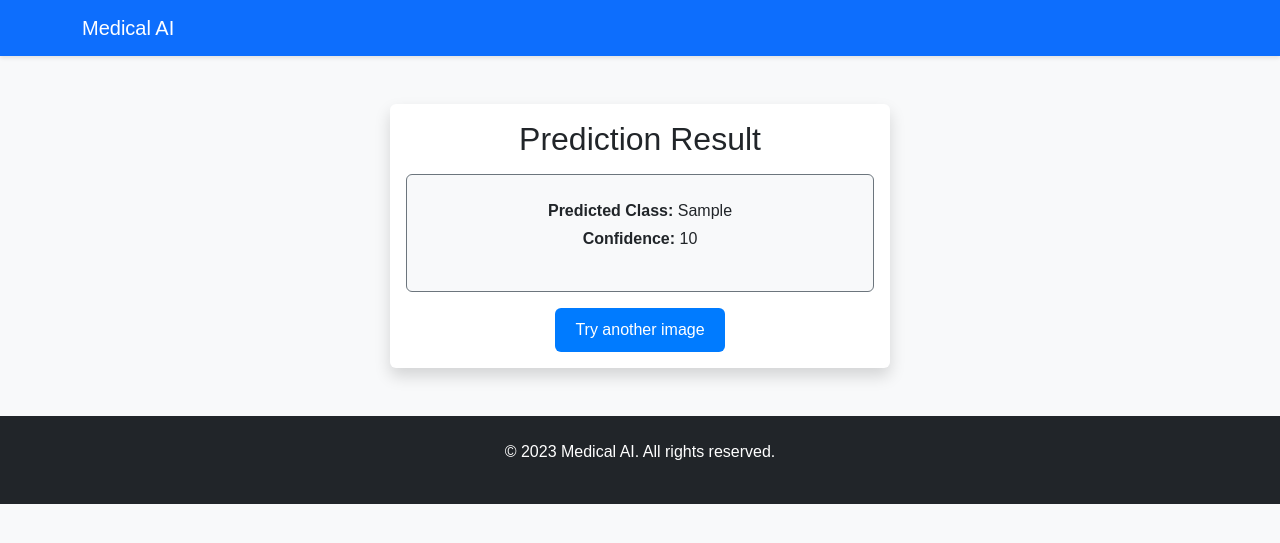
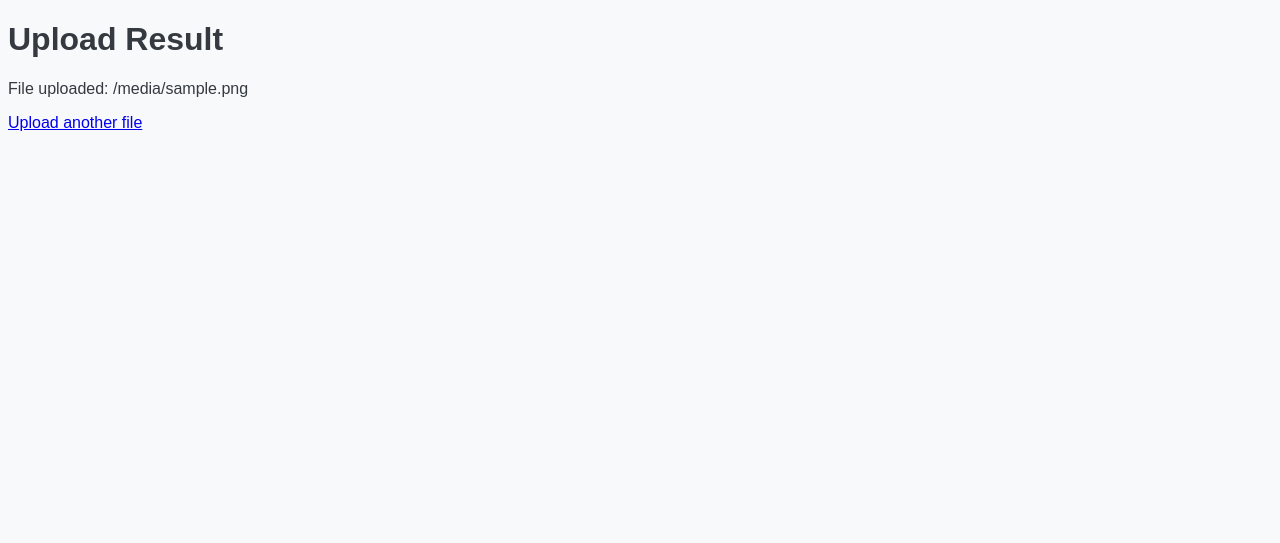
Before and after one commit to abdulrhmansalama/tumor-prediction, a Flask app: template templates/result.html in a window 1280 px wide. Shown: the top 543 px of the page. Run offline with Flask 3, Linux system fonts and the light colour scheme; the template is opened without the code that fills it: most values are stand-ins (such as "Sample title", 1, 10 or a date in 2020).

Commit message:
Update result.html

```diff
--- a/templates/result.html
+++ b/templates/result.html
@@ -3,41 +3,12 @@
 <head>
     <meta charset="UTF-8">
     <meta name="viewport" content="width=device-width, initial-scale=1.0">
-    <title>Prediction Result</title>
-    <link href="https://cdn.jsdelivr.net/npm/bootstrap@5.3.0/dist/css/bootstrap.min.css" rel="stylesheet">
+    <title>Upload Result</title>
     <link rel="stylesheet" href="{{ url_for('static', filename='styles.css') }}">
 </head>
 <body>
-    <!-- شريط التنقل -->
-    <nav class="navbar navbar-expand-lg navbar-dark bg-primary">
-        <div class="container">
-            <a class="navbar-brand" href="/">Medical AI</a>
-        </div>
-    </nav>
-
-    <!-- قسم النتيجة -->
-    <section class="py-5">
-        <div class="container">
-            <div class="card mx-auto shadow" style="max-width: 500px;">
-                <div class="card-body text-center">
-                    <h2 class="card-title">Prediction Result</h2>
-                    <div class="result-box p-4 my-3 bg-light rounded">
-                        <p class="mb-1"><strong>Predicted Class:</strong> {{ predicted_class }}</p>
-                        <p><strong>Confidence:</strong> {{ confidence|round(2) }}</p>
-                    </div>
-                    <a href="/" class="btn btn-primary">Try another image</a>
-                </div>
-            </div>
-        </div>
-    </section>
-
-    <!-- الفوتر -->
-    <footer class="bg-dark text-white py-4">
-        <div class="container text-center">
-            <p>&copy; 2023 Medical AI. All rights reserved.</p>
-        </div>
-    </footer>
-
-    <script src="https://cdn.jsdelivr.net/npm/bootstrap@5.3.0/dist/js/bootstrap.bundle.min.js"></script>
+    <h1>Upload Result</h1>
+    <p>File uploaded: {{ filename }}</p>
+    <a href="/">Upload another file</a>
 </body>
 </html>
```
